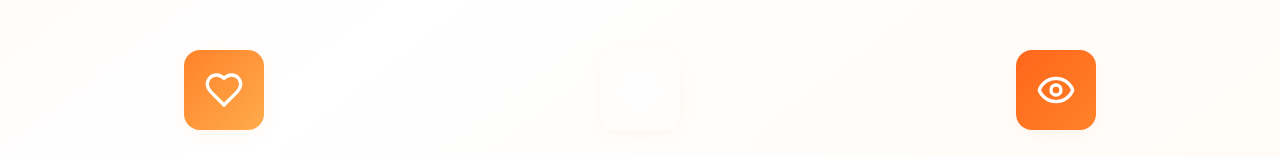
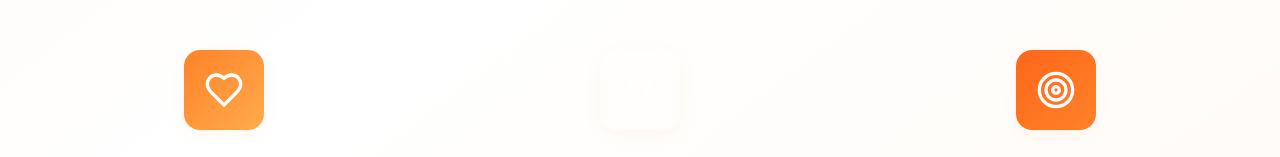
Before and after one commit to Empirial/siyalele-solutions-hub, a React (Vite) app: page / in a window 1280 px wide. Shown: the part 2394-2551 px from the top of the page. Built offline with nearby package versions, Linux system fonts and the light colour scheme; no server answers.

Commit message:
Update Vision.tsx

```diff
--- a/src/components/Vision.tsx
+++ b/src/components/Vision.tsx
@@ -1,5 +1,5 @@
 import { Card, CardContent } from "@/components/ui/card";
-import { Target, Eye, Heart } from "lucide-react";
+import { Target, Eye, Heart, Lightbulb, Compass } from "lucide-react";
 
 const Vision = () => {
   return (
@@ -30,12 +30,12 @@ const Vision = () => {
             </CardContent>
           </Card>
 
-          {/* Mission */}
+          {/* Mission - Changed icon to Compass for better visibility and meaning */}
           <Card className="group hover:shadow-elevated transition-all duration-smooth border-0 bg-white hover:-translate-y-1 transform animate-scale-in" style={{ animationDelay: '150ms' }}>
             <CardContent className="p-10">
               <div className="flex items-center mb-8">
                 <div className="w-16 h-16 bg-gradient-to-br from-secondary to-accent-blue rounded-2xl flex items-center justify-center mr-6 group-hover:scale-110 transition-transform duration-smooth shadow-card">
-                  <Target className="h-8 w-8 text-white" />
+                  <Compass className="h-8 w-8 text-white" />
                 </div>
                 <h3 className="font-heading text-2xl font-bold text-industrial">Our Mission</h3>
               </div>
@@ -58,17 +58,19 @@ const Vision = () => {
               <p className="text-muted-foreground leading-relaxed">Commitment to delivering the highest quality services and solutions</p>
             </div>
 
+            {/* Innovation - Changed from Target to Lightbulb for better representation */}
             <div className="text-center group animate-scale-in" style={{ animationDelay: '150ms' }}>
               <div className="w-20 h-20 bg-gradient-to-br from-secondary to-accent-blue rounded-2xl flex items-center justify-center mx-auto mb-6 group-hover:scale-110 group-hover:rotate-3 transition-all duration-smooth shadow-card group-hover:shadow-glow">
-                <Target className="h-10 w-10 text-white" />
+                <Lightbulb className="h-10 w-10 text-white" />
               </div>
               <h4 className="font-heading font-bold text-industrial mb-3 text-lg">Innovation</h4>
               <p className="text-muted-foreground leading-relaxed">Embracing new technologies and creative approaches to problem-solving</p>
             </div>
 
+            {/* Empowerment - Changed from Eye to Target for better meaning */}
             <div className="text-center group animate-scale-in" style={{ animationDelay: '300ms' }}>
               <div className="w-20 h-20 bg-gradient-to-br from-accent-orange to-primary rounded-2xl flex items-center justify-center mx-auto mb-6 group-hover:scale-110 group-hover:rotate-3 transition-all duration-smooth shadow-card group-hover:shadow-glow">
-                <Eye className="h-10 w-10 text-white" />
+                <Target className="h-10 w-10 text-white" />
               </div>
               <h4 className="font-heading font-bold text-industrial mb-3 text-lg">Empowerment</h4>
               <p className="text-muted-foreground leading-relaxed">Promoting transformation and sustainable business growth</p>
```
